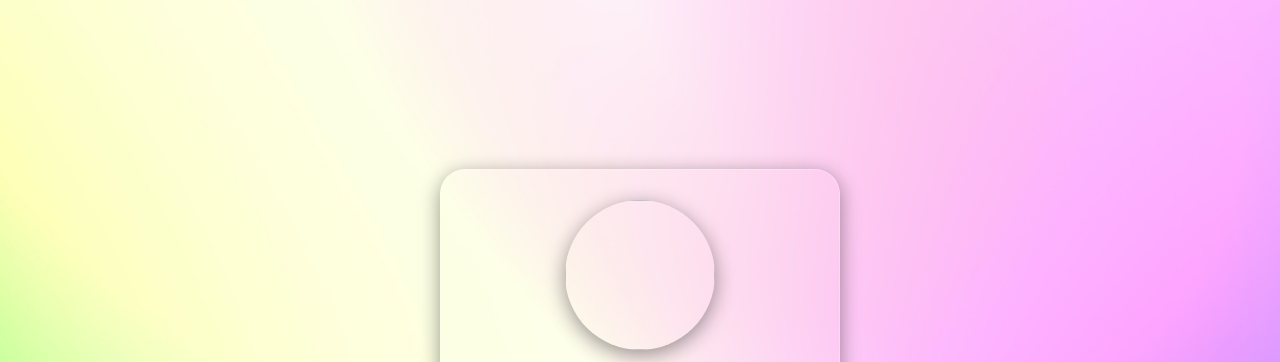
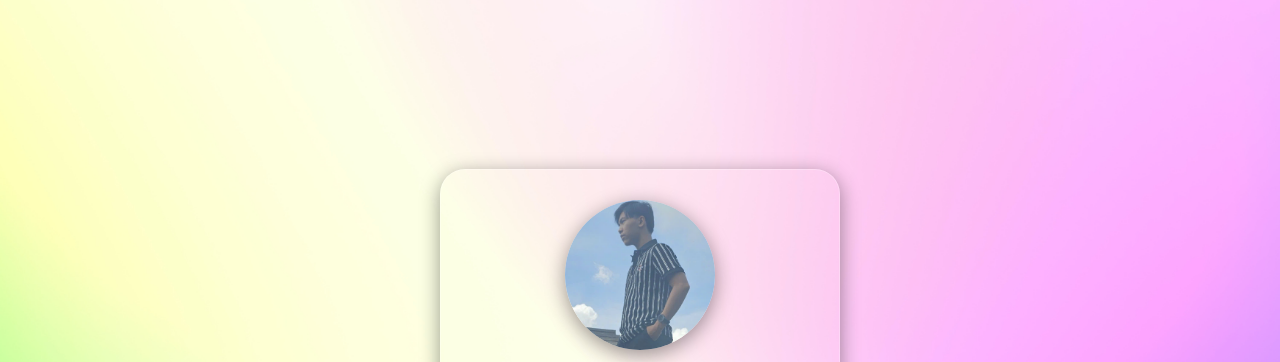
Before and after one commit to ThVinh1503/Bai-5, a plain HTML site: page index.html in a window 1280 px wide. Shown: the top 362 px of the page. Drawn offline with nearby package versions, Linux system fonts and the light colour scheme.

Commit message:
Update index.html

```diff
--- a/index.html
+++ b/index.html
@@ -11,7 +11,7 @@
     <section class="main">
       <div class="profile-card">
         <div class="image">
-          <img src="images/profile.png" alt="" class="profile-pic" />
+          <img src="profile.png" alt="" class="profile-pic" />
         </div>
         <div class="data">
           <h2>Đặng Lê Thế Vinh</h2>
```
